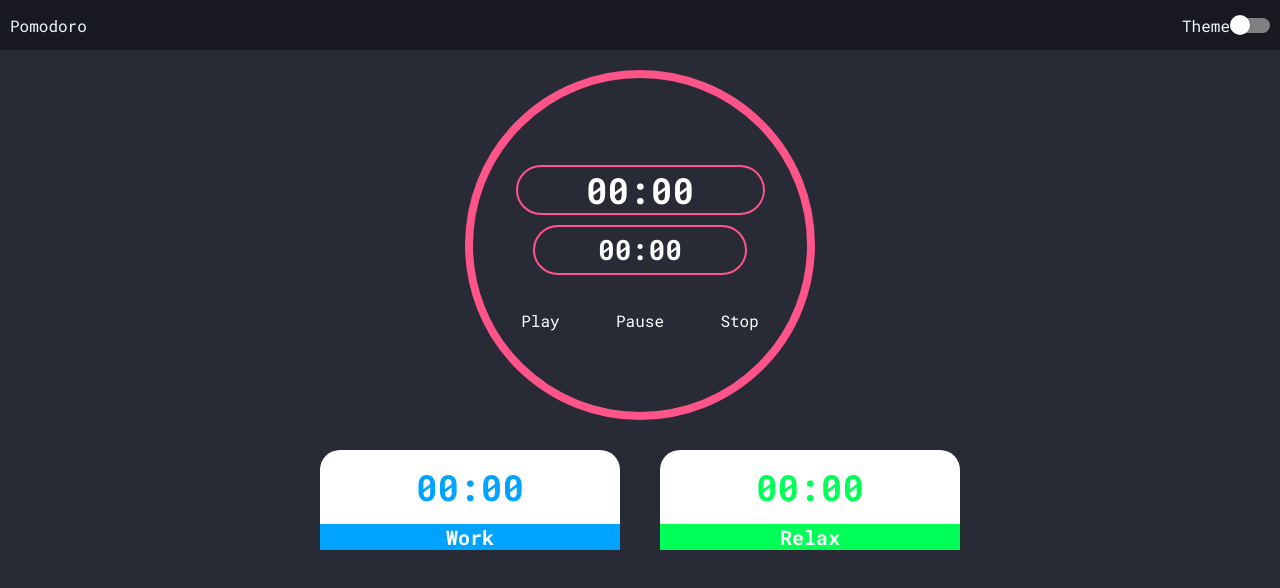
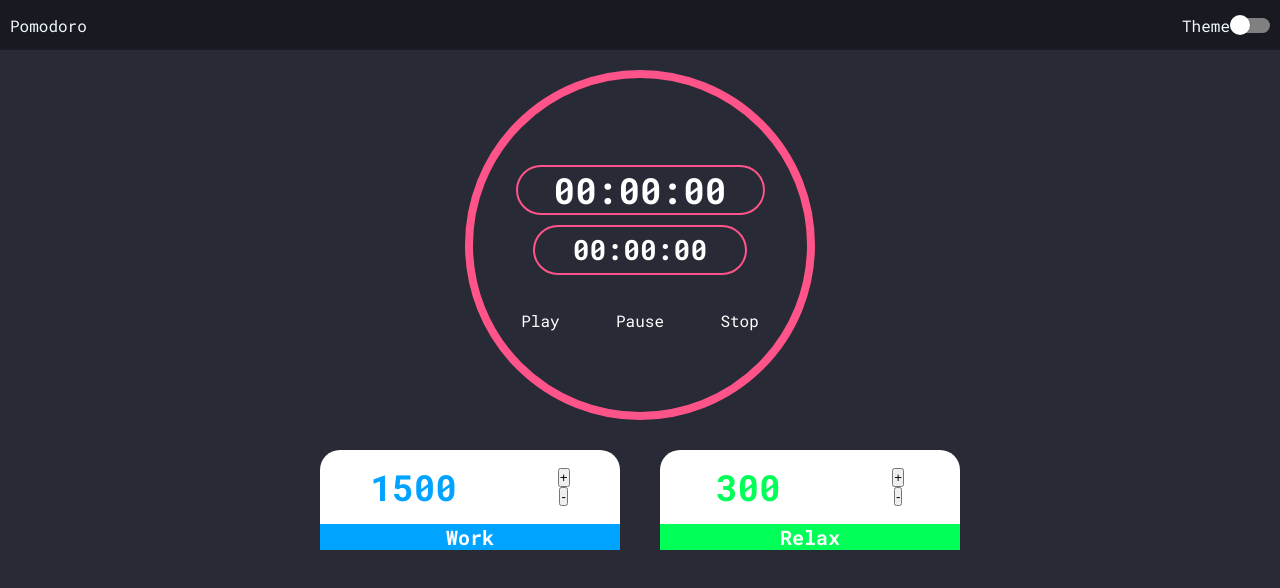
Before and after one commit to muril0-0/pomodoro-reactjs, a React (Create React App) app: page / in a window 1280 px wide. Shown: the top 588 px of the page. Built offline with nearby package versions, Linux system fonts and the light colour scheme.

Commit message:
Simple counter with Hooks

```diff
--- a/src/components/Display.js
+++ b/src/components/Display.js
@@ -5,8 +5,8 @@ export default function Display() {
   return (
     <>
       <div className="wrapper-display">
-        <div className="work-time">00:00</div>
-        <div className="relax-time">00:00</div>
+        <div className="work-time">00:00:00</div>
+        <div className="relax-time">00:00:00</div>
         <div className="controls">
           <p>Play</p>
           <p>Pause</p>
--- a/src/components/Panel.js
+++ b/src/components/Panel.js
@@ -1,19 +1,45 @@
 import React from "react";
+import { useState } from "react";
 import "../styles/panel.css";
 
 export default function Panel() {
+  const [Work, setWork] = useState(60 * 25);
+  const [Relax, setRelax] = useState(60 * 5);
+
+  function Up(SelectTime) {
+    const newTime = SelectTime + 60;
+    return newTime;
+  }
+
+  function Down(SelectTime) {
+    if (SelectTime <= 0) {
+      return 0;
+    } else {
+      const newTime = SelectTime - 60;
+      return newTime;
+    }
+  }
+
   return (
     <>
       <div className="wrapper-panel">
         <div className="work-panel">
           <div className="selector-time">
-            <p>00:00</p>
+            <p>{Work}</p>
+            <div className="controls-time">
+              <button onClick={() => setWork(Up(Work))}>+</button>
+              <button onClick={() => setWork(Down(Work))}>-</button>
+            </div>
           </div>
           <p>Work</p>
         </div>
         <div className="relax-panel">
           <div className="selector-time">
-            <p>00:00</p>
+            <p>{Relax}</p>
+            <div className="controls-time">
+              <button onClick={() => setRelax(Up(Relax))}>+</button>
+              <button onClick={() => setRelax(Down(Relax))}>-</button>
+            </div>
           </div>
           <p>Relax</p>
         </div>
--- a/src/styles/panel.css
+++ b/src/styles/panel.css
@@ -51,3 +51,10 @@
   font-size: 20px;
   text-align: center;
 }
+
+.controls-time {
+  display: flex;
+  flex-direction: column;
+  align-items: center;
+  justify-content: space-between;
+}
```
Also changed, not shown: src/functions/Counter.js (deleted).
